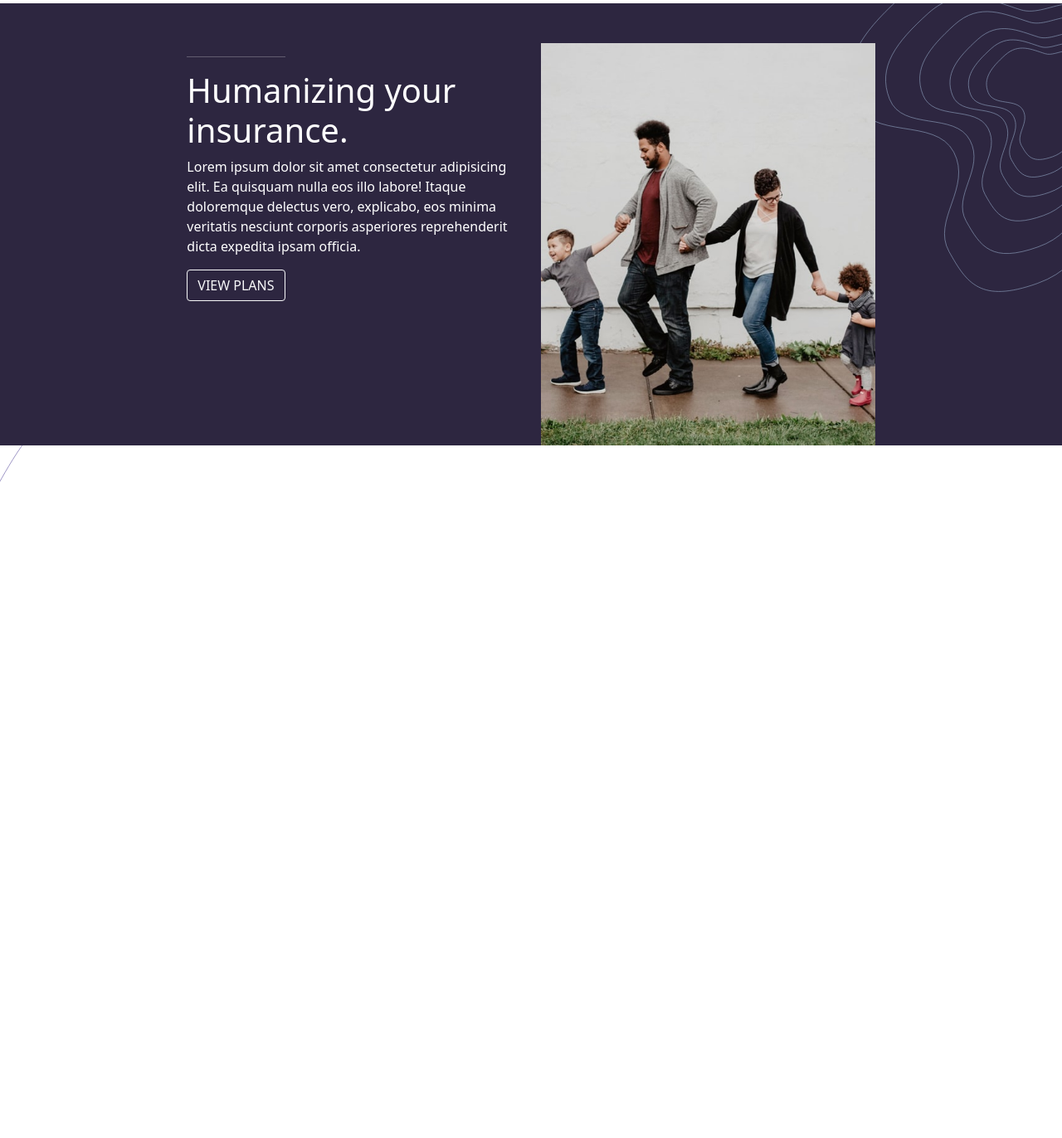
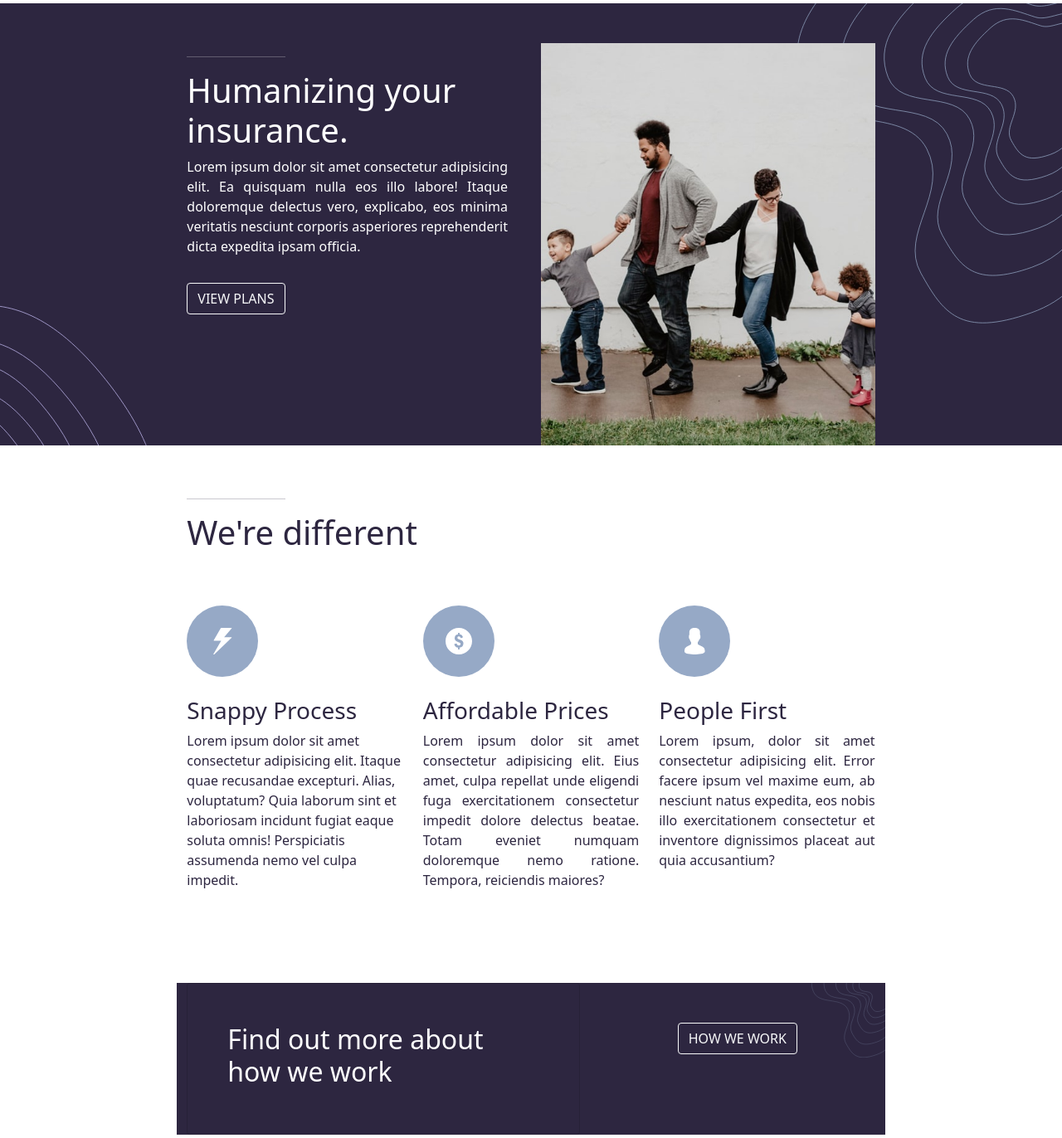
Before and after one commit to MarioBurgos/m06-01-bootstrap-insure-landing-page, a website: page index.html in a window 1280 px wide. Shown: the part 52-1424 px from the top of the page at 83% size. Before the commit the page ends 856 px from the top, so only its background shows below. Drawn offline with Linux system fonts and the light colour scheme.

Commit message:
section 2 done

```diff
--- a/index.html
+++ b/index.html
@@ -9,7 +9,7 @@
     <link rel="stylesheet" href="./css/custom.css">
 </head>
 
-<body>
+<body class="container-fluid alto-100 p-0">
     <!-- Navbar -->
     <header>
         <nav class="navbar navbar-expand-md navbar-white bg-white">
@@ -34,29 +34,81 @@
             </div>
         </nav>
     </header>
-
-    <main class="container-fluid alto-100 bg-pattern-intro-left-desktop p-0">
-        <article class="container-fluid bg-darkviolet bg-pattern-intro-right-desktop">
-            <div class="row pt-5">
-                <div class="col-lg-4 ms-auto">
+    <!-- Main -->
+    <main>
+        <!-- Article -->
+        <article class="container-fluid bg-primary bg-pattern-intro-right-desktop">
+            <div class="row pt-5 bg-pattern-intro-left-desktop ">
+                <div class="col-lg-4 ms-auto ">
                     <div class="row">
-                        <div class="col-4">
+                        <div class="col-4 ">
                             <hr class="text-white">
                         </div>
                     </div>
                     <h1 class="text-white">Humanizing your insurance.</h1>
-                    <p class="text-white">Lorem ipsum dolor sit amet consectetur adipisicing elit. Ea quisquam nulla eos illo labore! Itaque doloremque delectus vero, explicabo, eos minima veritatis nesciunt corporis asperiores reprehenderit dicta expedita ipsam officia.</p>
-                    <button class="btn btn-outline-light" type="submit">VIEW PLANS</button>
+                    <p class="text-white text-justify me-3">Lorem ipsum dolor sit amet consectetur adipisicing elit. Ea quisquam nulla eos illo labore! Itaque doloremque delectus vero, explicabo, eos minima veritatis nesciunt corporis asperiores reprehenderit dicta expedita ipsam officia.</p>
+                    <button class="btn btn-outline-light my-3" type="submit">VIEW PLANS</button>
                 </div>
                 <div class="col-lg-4 me-auto">
                     <img src="./img/image-intro-desktop.jpg" class="img-fluid" alt="">
                 </div>
             </div>
-
         </article>
-
+        <!-- Article -->
+        <article class="container-fluid">
+            <div class="row pt-5">
+                <div class="col-lg-4 ms-auto ">
+                    <div class="row">
+                        <div class="col-4">
+                            <hr class="text-primary">
+                        </div>
+                    </div>
+                    <h1 class="text-primary">We're different</h1>
+                </div>
+                <div class="col-lg-4 me-auto ">
+                </div>
+            </div>
+            <div class="row pt-2">
+                <div class="col-2 mx-auto">
+                </div>
+                <div class="col-8 mx-auto">
+                    <div class="row py-5 text-primary">
+                        <section class="col-4">
+                            <img src="./img/icon-snappy-process.svg" class="rounded" alt="">
+                            <p class="h3 text-primary text-justify mt-4">Snappy Process</p>
+                            <p>Lorem ipsum dolor sit amet consectetur adipisicing elit. Itaque quae recusandae excepturi. Alias, voluptatum? Quia laborum sint et laboriosam incidunt fugiat eaque soluta omnis! Perspiciatis assumenda nemo vel culpa impedit.</p>
+                        </section>
+                        <section class="col-4">
+                            <img src="./img/icon-affordable-prices.svg" class="rounded" alt="">
+                            <p class="h3 text-primary text-justify mt-4">Affordable Prices</p>
+                            <p class="text-justify">Lorem ipsum dolor sit amet consectetur adipisicing elit. Eius amet, culpa repellat unde eligendi fuga exercitationem consectetur impedit dolore delectus beatae. Totam eveniet numquam doloremque nemo ratione. Tempora, reiciendis
+                                maiores?
+                            </p>
+                        </section>
+                        <section class="col-4">
+                            <img src="./img/icon-people-first.svg" class="rounded" alt="">
+                            <p class="h3 text-primary text-justify mt-4">People First</p>
+                            <p class="text-justify">Lorem ipsum, dolor sit amet consectetur adipisicing elit. Error facere ipsum vel maxime eum, ab nesciunt natus expedita, eos nobis illo exercitationem consectetur et inventore dignissimos placeat aut quia accusantium?</p>
+                        </section>
+                    </div>
+                    <section class="row bg-primary my-5">
+                        <div class="col-7">
+                            <div class="card bg-primary text-white p-5">
+                                <p class="h2">Find out more about how we work</p>
+                            </div>
+                        </div>
+                        <div class="col-5 bg-pattern-intro-right-desktop p-5 text-center">
+                            <button class="btn btn-outline-light">HOW WE WORK</button>
+                        </div>
+                    </section>
+                </div>
+                <div class="col-2 mx-auto">
+                </div>
+            </div>
+        </article>
     </main>
-
+    <footer class="container-fluid bg-light">
+    </footer>
 </body>
 
 </html>
--- a/sass/custom.scss
+++ b/sass/custom.scss
@@ -8,8 +8,8 @@ $layoutDesktop: 1440px;
 
 /*Primary*/
 
-$darkViolet: hsl(256, 26%, 20%);
-$grayishBlue: hsl(216, 30%, 68%);
+$primary: hsl(256, 26%, 20%);
+$secondary: hsl(216, 30%, 68%);
 
 /*Neutral*/
 
@@ -43,21 +43,32 @@ $bodyFW: 400,
     }
 }
 
+
+/*Overidden*/
+
+.text-justify {
+    text-align: justify;
+}
+
+
+/*Custom*/
+
 .bg-darkviolet {
-    background-color: $darkViolet;
+    background-color: $primary;
 }
 
 .bg-pattern-intro-right-desktop {
     background-image: url("../img/bg-pattern-intro-right-desktop.svg");
-    background-position: 100% 0%;
+    background-position: 100% -50%;
     background-repeat: no-repeat;
-    background-size: 20%;
+    background-size: 25%;
 }
 
 .bg-pattern-intro-left-desktop {
     background-image: url("../img/bg-pattern-intro-left-desktop.svg");
-    background-position: 0% 25%;
+    background-position: 0% 1000%;
     background-repeat: no-repeat;
+    background-size: 15%;
 }
 
 @import "../node_modules/bootstrap/scss/bootstrap.scss";
```
Also changed, not shown: css/custom.css, 1 other file.
